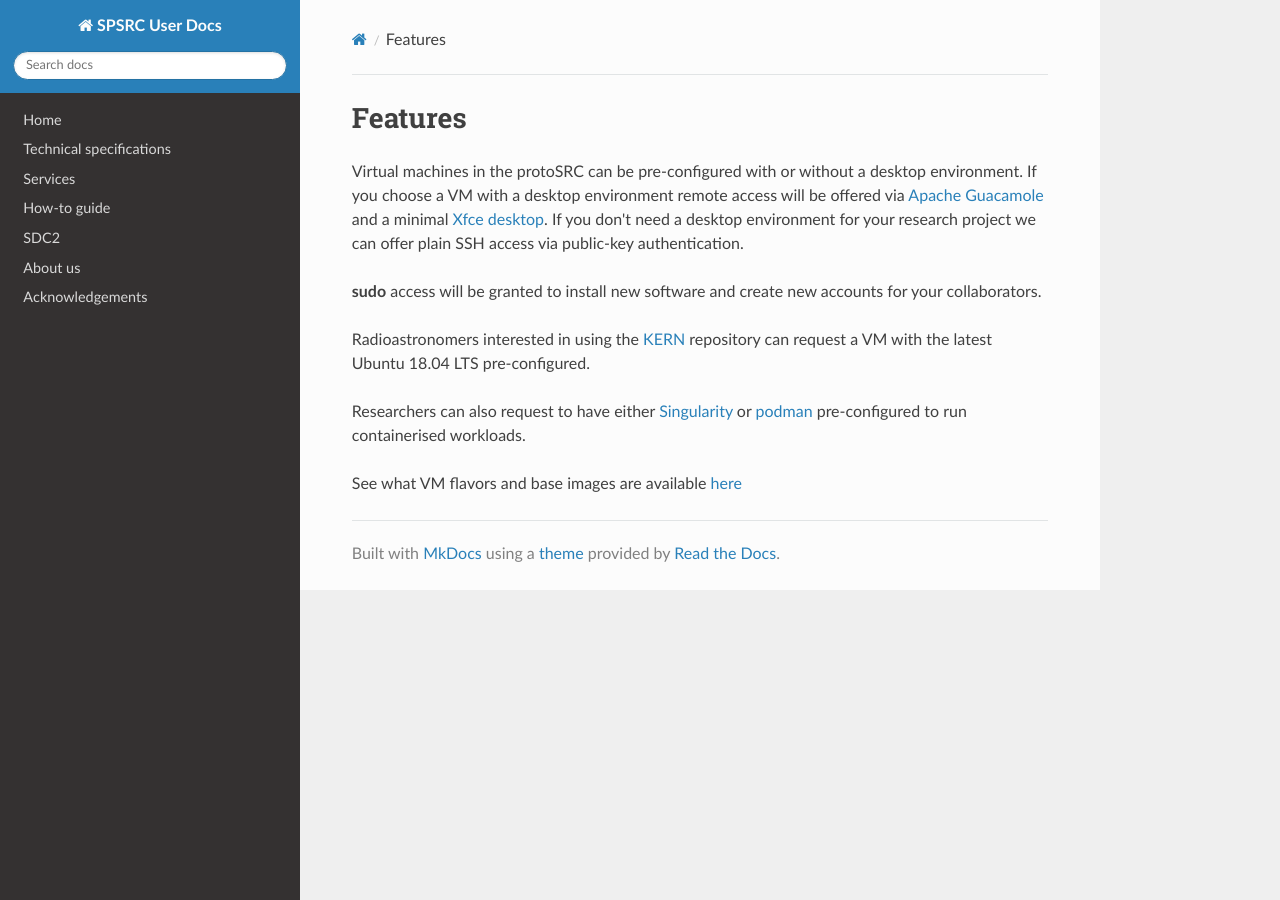
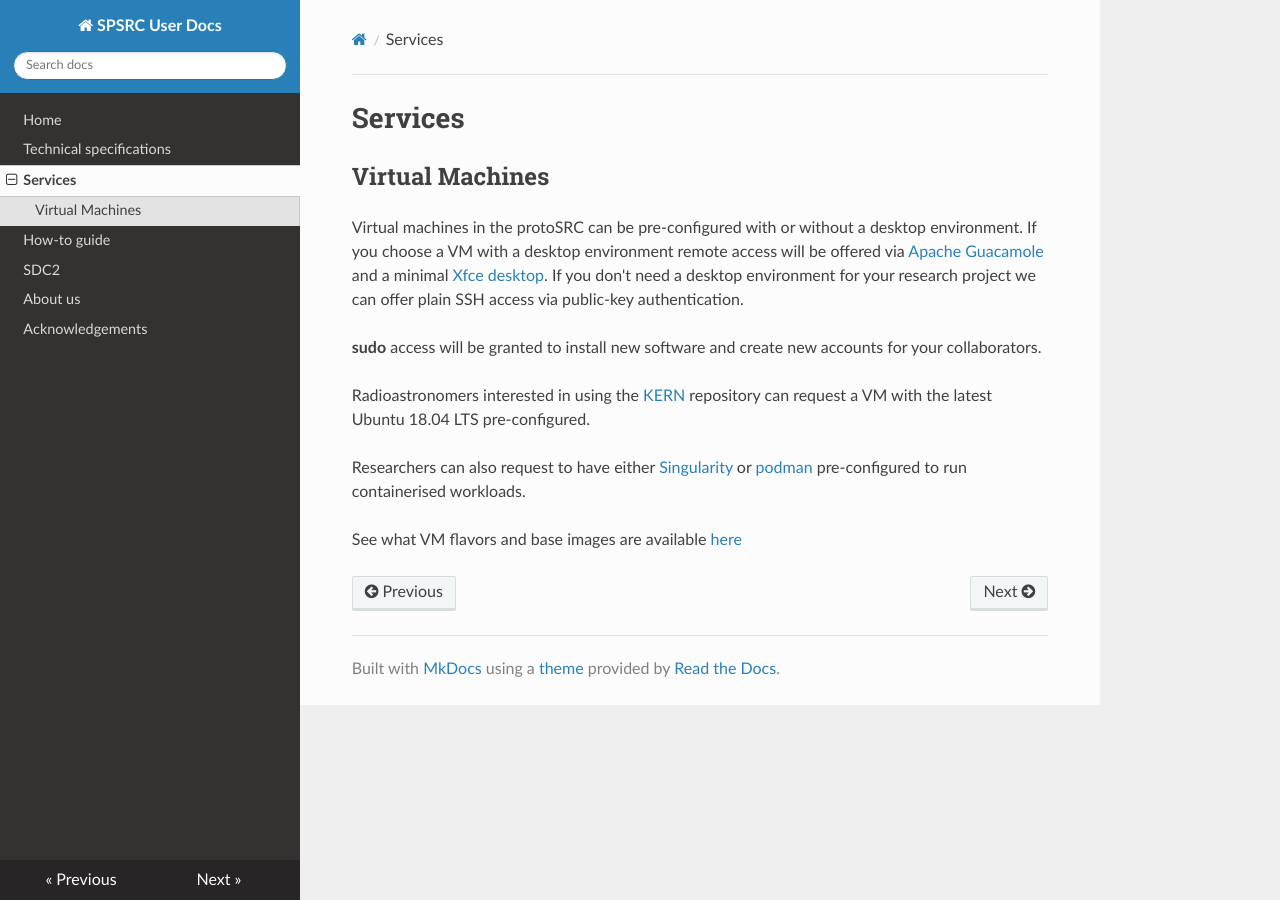
Before and after one commit to espsrc/spsrc_user_docs, an MkDocs documentation site: the page built from docs/services.md, in a window 1280 px wide. Built offline with MkDocs 1.6.1, drawn with Linux system fonts in a browser that asks for light colours; nearby versions of some CDN libraries.

Commit message:
rename features to services

```diff
--- a/docs/services.md
+++ b/docs/services.md
@@ -1,5 +1,7 @@
 
-# Features
+# Services
+
+## Virtual Machines
 
 Virtual machines in the protoSRC can be pre-configured with or without a desktop environment. If you choose a
 VM with a desktop environment remote access will be offered via [Apache Guacamole](https://guacamole.apache.org)
--- a/mkdocs.yml
+++ b/mkdocs.yml
@@ -6,7 +6,7 @@ repo_url:
 nav:
     - Home: index.md
     - Technical specifications: tech_specifications.md
-    - Services: access.md
+    - Services: services.md
     - How-to guide: howto.md
     - SDC2: sdc2.md
     - About us: about_us.md
```
